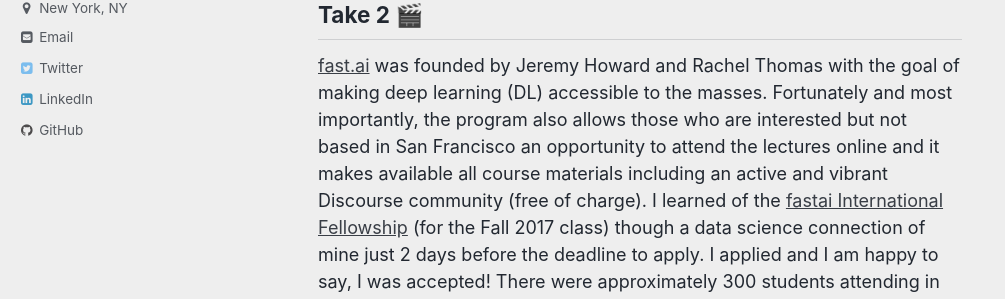
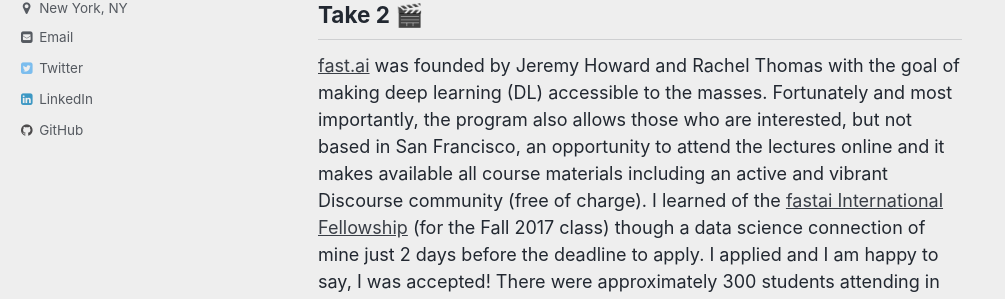
Before and after one commit to reshamas/reshamas.github.io, a Jekyll site: the page built from _posts/2018-04-07-how-i-unknowingly-contributed-to-open-source.md, in a window 1280 px wide and 900 px high, scrolled down 2636 px. Shown: the part 205-504 px from the top of the window, without its empty margins (0-1005 px from the left). Built offline with Jekyll 4.4.1, drawn with Linux system fonts in a browser that asks for light colours; emoji names are drawn with the system emoji font; comment, search, counter and statistics services are not loaded.

```diff
--- a/_posts/2018-04-07-how-i-unknowingly-contributed-to-open-source.md
+++ b/_posts/2018-04-07-how-i-unknowingly-contributed-to-open-source.md
@@ -58,7 +58,7 @@ There is more information available in this dossier, [Getting Started with Open
 
 ## Take 2 :clapper:
 
-[fast.ai](http://www.fast.ai) was founded by Jeremy Howard and Rachel Thomas with the goal of making deep learning (DL) accessible to the masses.  Fortunately and most importantly, the program also allows those who are interested but not based in San Francisco an opportunity to attend the lectures online and it makes available all course materials including an active and vibrant Discourse community (free of charge).  I learned of the [fastai International Fellowship](http://www.fast.ai/2017/09/08/international-fellowship/) (for the Fall 2017 class) though a data science connection of mine  just 2 days before the deadline to apply.  I applied and I am happy to say, I was accepted!  There were approximately 300 students attending in person and 400 International fellows participating online.
+[fast.ai](http://www.fast.ai) was founded by Jeremy Howard and Rachel Thomas with the goal of making deep learning (DL) accessible to the masses.  Fortunately and most importantly, the program also allows those who are interested, but not based in San Francisco, an opportunity to attend the lectures online and it makes available all course materials including an active and vibrant Discourse community (free of charge).  I learned of the [fastai International Fellowship](http://www.fast.ai/2017/09/08/international-fellowship/) (for the Fall 2017 class) though a data science connection of mine  just 2 days before the deadline to apply.  I applied and I am happy to say, I was accepted!  There were approximately 300 students attending in person and 400 International fellows participating online.
 
 My personal experience in data science (both as a student and teacher) is that Dev Ops can be a barrier to entry.  Dev Ops are those skills needed to set up a workable environment even before doing any data science.  It includes skills in:  Git (version control), setting up a machine in the cloud (via AWS or Paperspace or a myriad of other options), configuration, navigating bash and editor on a terminal on the cloud machine, downloading images and transferring them to a cloud machine.  It is separate from the machine learning part.  Beginner data scientists often struggle with these dev ops skills.
 
```
